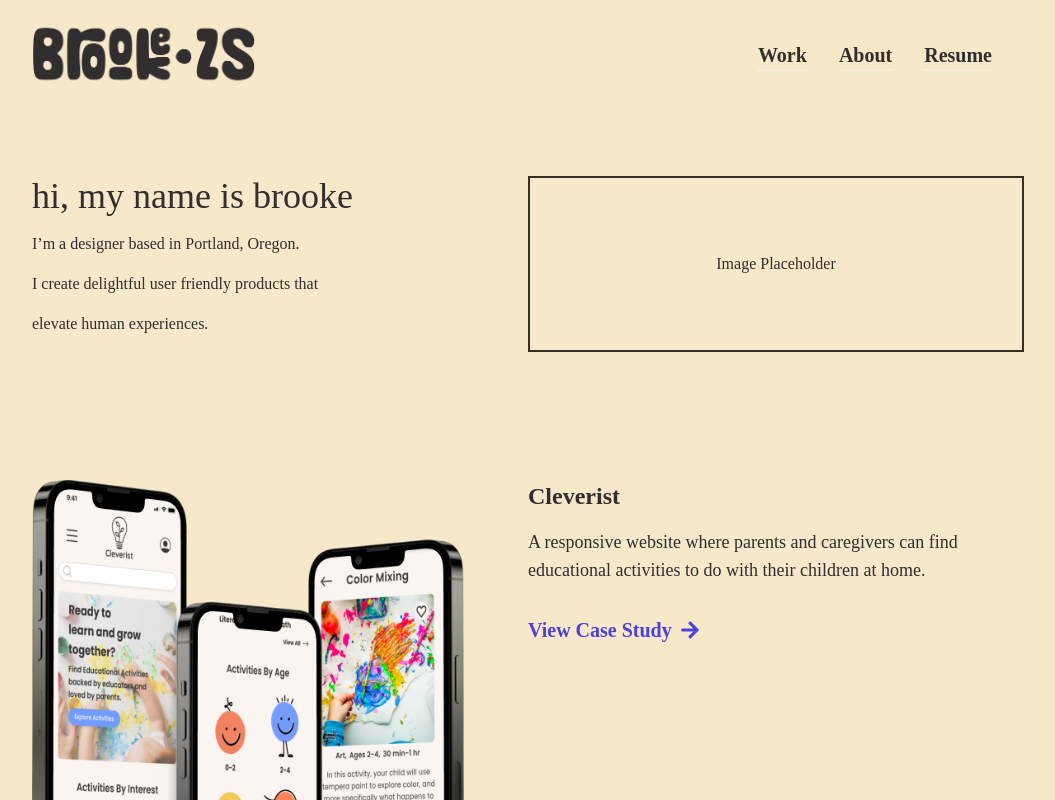
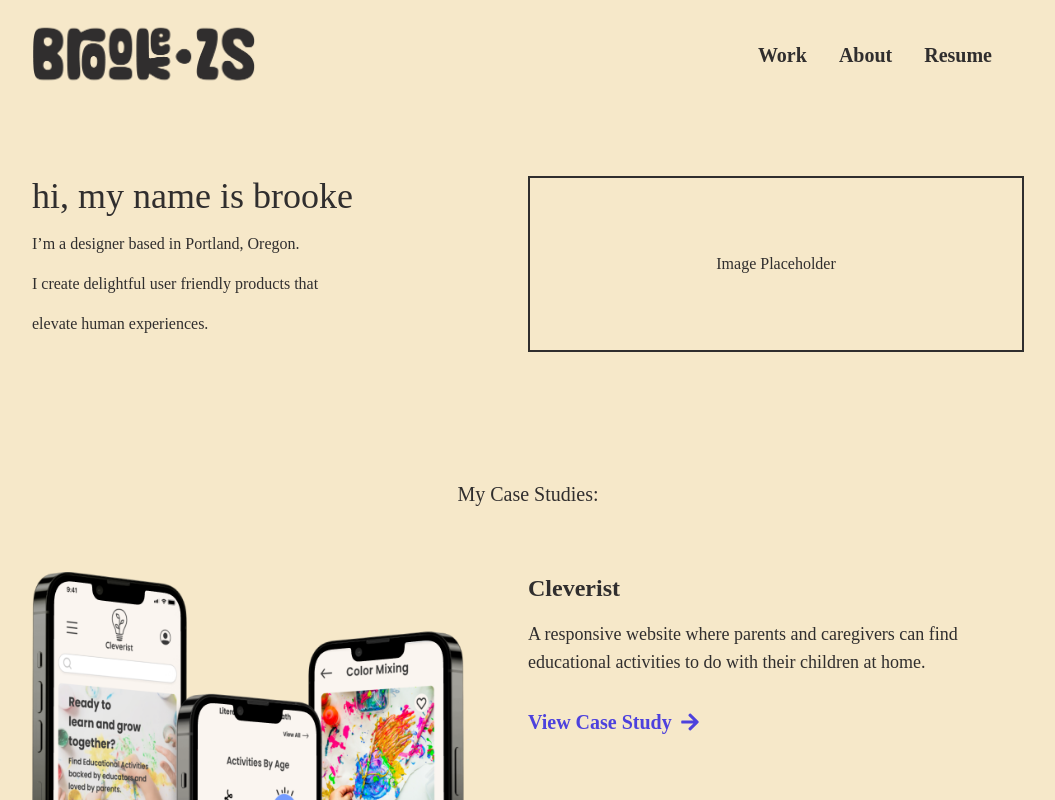
Before and after one commit to mlstarcher/brookes-portfolio, a React (Create React App) app: page /home in a window 1280 px wide. Shown: the top 800 px of the page, without its empty margins (112-1167 px from the left). Built offline with nearby package versions, Linux system fonts and the light colour scheme; a web font is replaced by a local one.

Commit message:
Implemented hash link for scroll on nav to case studies on homepage

```diff
--- a/package.json
+++ b/package.json
@@ -10,6 +10,7 @@
     "react-dom": "^18.2.0",
     "react-icons": "^4.7.1",
     "react-router-dom": "^6.4.4",
+    "react-router-hash-link": "^2.4.3",
     "react-scripts": "5.0.1",
     "web-vitals": "^2.1.4"
   },
--- a/src/pages/CaseStudyCard.js
+++ b/src/pages/CaseStudyCard.js
@@ -3,7 +3,6 @@ import { Link } from 'react-router-dom';
 import { FaArrowRight } from 'react-icons/fa';
 
 export default function CaseStudyCard({ case_study }) {
-  console.log('image_name: ', case_study.image_name);
   return (
     <div className="grid grid-cols-2 mb-32 gap">
       <div className="pr-16">
--- a/src/pages/Home.js
+++ b/src/pages/Home.js
@@ -5,9 +5,12 @@ import caseStudyData from '../assets/caseStudyData';
 
 export default function Home() {
   return (
-    <div className="">
+    <div>
       <Welcome />
-      <div id="#work" className="container">
+      <div id="work" className="flex justify-center mb-16">
+        <h2 className="text-xl">My Case Studies:</h2>
+      </div>
+      <div>
         {caseStudyData.map((case_study, key) => {
           return <CaseStudyCard case_study={case_study} key={key} />;
         })}
--- a/src/pages/Nav.js
+++ b/src/pages/Nav.js
@@ -1,13 +1,17 @@
 import React from 'react';
-import { Link } from 'react-router-dom';
+// import { Link } from 'react-router-dom';
+import Resume from '../assets/brooke-starcher-resume.pdf';
+import { HashLink as Link } from 'react-router-hash-link';
 
 export default function Nav() {
   return (
     <ul className="flex justify-between text-3lg">
       <li className="mr-8 border-b-2 border-off-white hover:border-off-black">
-        <a href="#work" className="font-semibold text-xl">
-          Work
-        </a>
+        <div>
+          <Link to="/home#work" smooth className="font-semibold text-xl">
+            Work
+          </Link>
+        </div>
       </li>
       <li className="mr-8 border-b-2 border-off-white hover:border-off-black">
         <Link to={`about`} className="font-semibold text-xl ">
@@ -16,9 +20,10 @@ export default function Nav() {
       </li>
       <li className="mr-8 border-b-2 border-off-white hover:border-off-black">
         <a
-          href="../assets/brooke-starcher-resume.pdf"
+          href={Resume}
           target="_blank"
           className="font-semibold text-xl"
+          rel="noreferrer"
         >
           Resume
         </a>
--- a/src/pages/ScrollButton.js
+++ b/src/pages/ScrollButton.js
@@ -26,7 +26,10 @@ const ScrollButton = () => {
   window.addEventListener('scroll', toggleVisible);
 
   return (
-    <button className="h-8 w-12 text-2xl text-accent sticky bottom-10 inset-x-3/4">
+    <button
+      className="h-8 w-12 text-2xl text-accent sticky bottom-10"
+      style={{ left: '85%' }}
+    >
       <FaArrowCircleUp
         onClick={scrollToTop}
         style={{ display: visible ? 'inline' : 'none' }}
--- a/tailwind.config.js
+++ b/tailwind.config.js
@@ -7,7 +7,7 @@ module.exports = {
       transparent: 'transparent',
       current: 'currentColor',
       white: '#ffffff',
-      'off-white': '#f8f0de',
+      'off-white': '#f6e8c9',
       'off-black': '#302E2E',
       primary: '#E19C75',
       secondary: '#9F8D1F',
```
Also changed, not shown: 1 other file (tests, documents, lock files or other folders).
